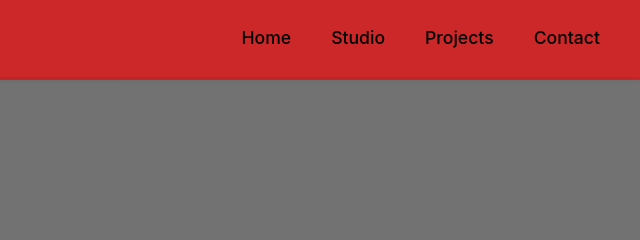
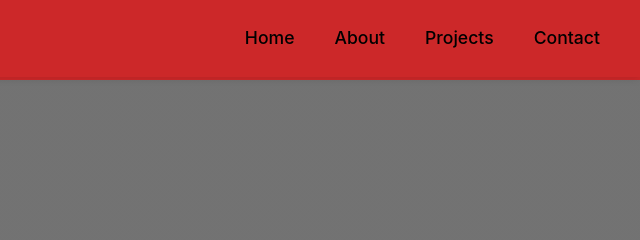
Before and after one commit to sanjaiycs/Nova-Studio, a plain HTML site: page project3.html in a window 1280 px wide. Shown: the top 240 px of the page, 640-1280 px from the left. Drawn offline with Linux system fonts and the light colour scheme; placeholder pictures from the web are drawn by us.

Commit message:
Update project3.html

```diff
--- a/project3.html
+++ b/project3.html
@@ -16,7 +16,7 @@
       <a href="index.html" class="logo">NOVA  STUDIO</a>
       <ul class="nav-links">
         <li><a href="index.html#home" class="nav-link">Home</a></li>
-        <li><a href="index.html#about" class="nav-link">Studio</a></li>
+        <li><a href="index.html#about" class="nav-link">About</a></li>
         <li><a href="index.html#projects" class="nav-link">Projects</a></li>
         <li><a href="index.html#contact" class="nav-link">Contact</a></li>
       </ul>
@@ -133,7 +133,7 @@
           <h3>NAVIGATE</h3>
           <ul>
             <li><a href="index.html#home">Home</a></li>
-            <li><a href="index.html#about">Studio</a></li>
+            <li><a href="index.html#about">About</a></li>
             <li><a href="index.html#projects">Projects</a></li>
             <li><a href="index.html#contact">Contact</a></li>
           </ul>
```
